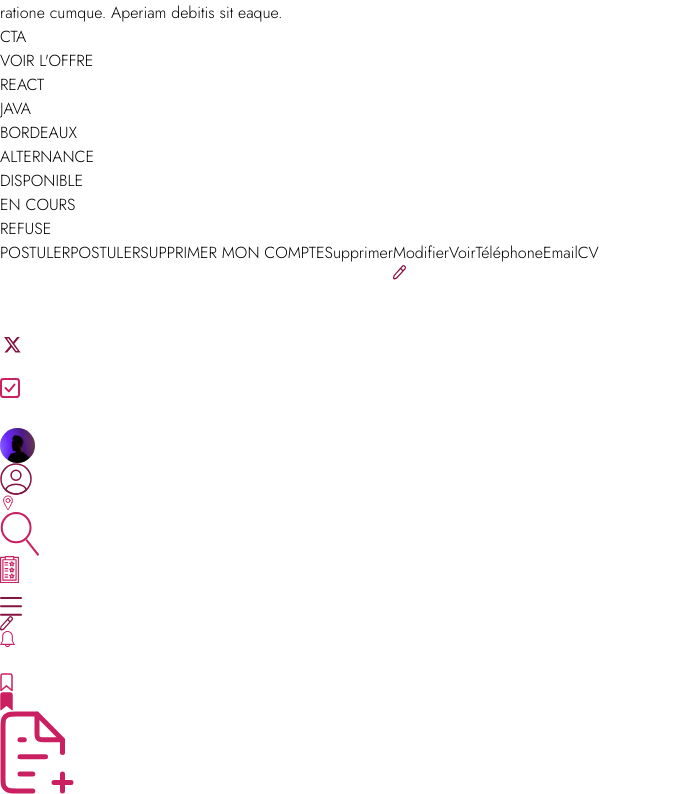
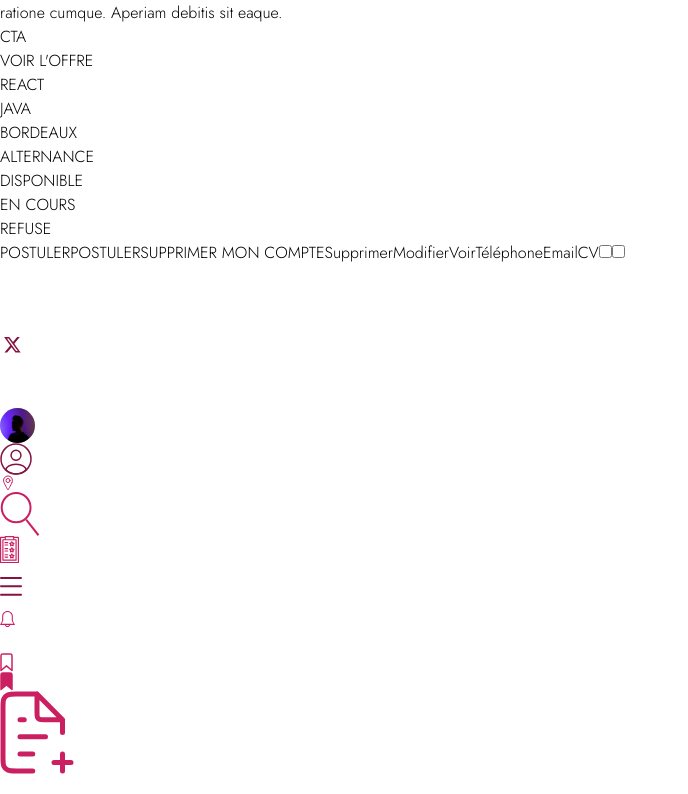
Before and after one commit to WildCodeSchool-2024-02/JS-bdx-0224-P3-Externatic, a React (Vite) app in the folder client/: page / in a window 1280 px wide. Shown: the part 1153-1947 px from the top of the page, without its empty margins (0-688 px from the left). Built offline with nearby package versions, Linux system fonts and the light colour scheme.

Commit message:
add checkbox

```diff
--- a/client/src/components/Atomic.jsx
+++ b/client/src/components/Atomic.jsx
@@ -339,6 +339,8 @@ export default function Atomic() {
             CV{" "}
             <img className="" src="./src/assets/images/cv.svg" alt="Delete" />
           </button>
+          <input type="checkbox" value="" className=" accent-[var(--primary-color)] hover:accent-[var(--primary-color)]"/>
+          <input type="checkbox" value="" className="w-5 h-5 accent-[var(--primary-color)] hover:accent-[var(--primary-color)] "/>
         </hgroup>
         {/* END */}
       </main>
@@ -362,11 +364,6 @@ export default function Atomic() {
         <img
           className=""
           src="./src/assets/images/add.svg"
-          alt="Logo linkedin"
-        />
-        <img
-          className=""
-          src="./src/assets/images/checkedBox.svg"
           alt="Logo linkedin"
         />
         <img
```
Also changed, not shown: client/src/assets/images/modifier.svg, 1 other file (tests, documents, lock files or other folders).
